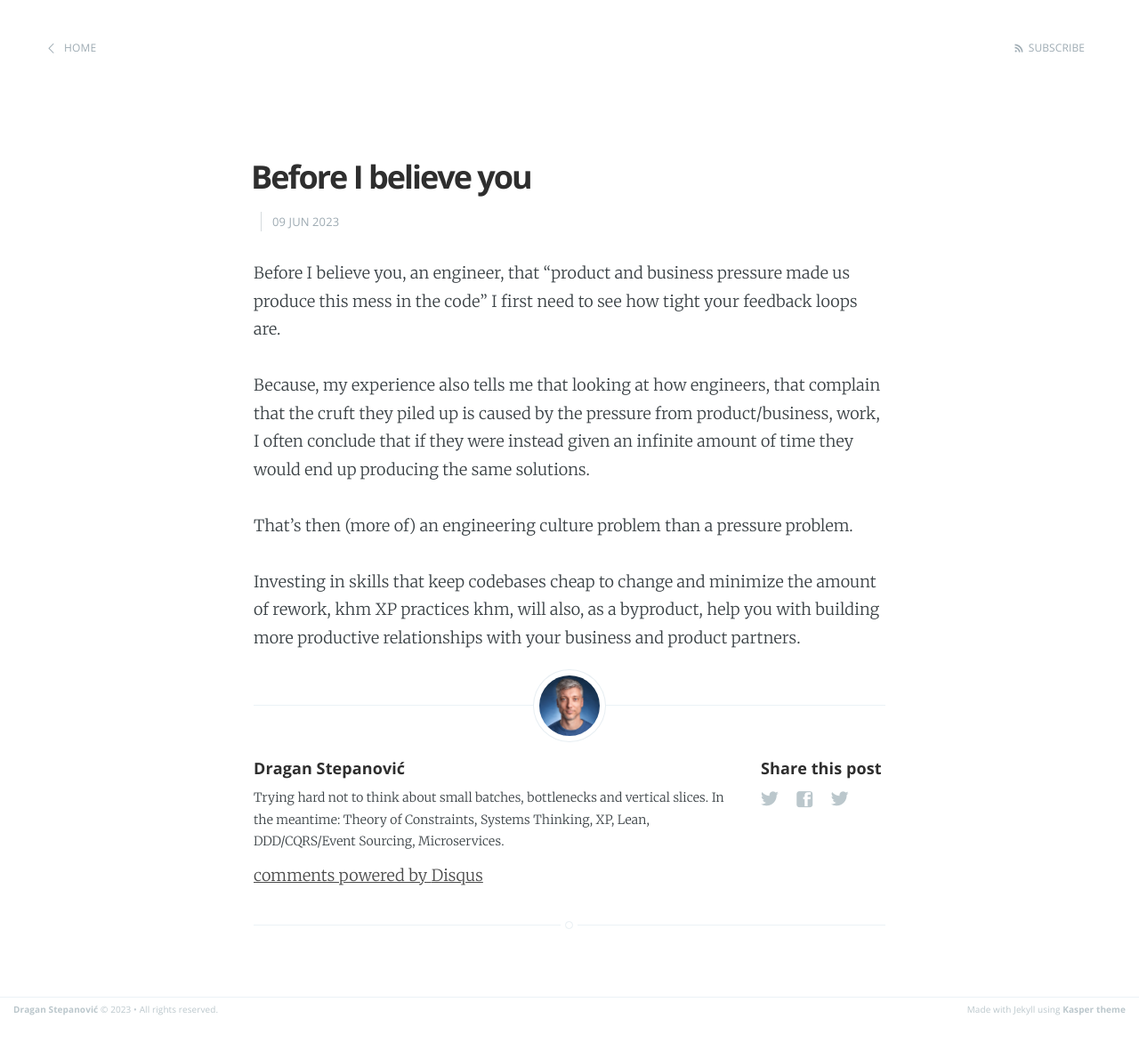
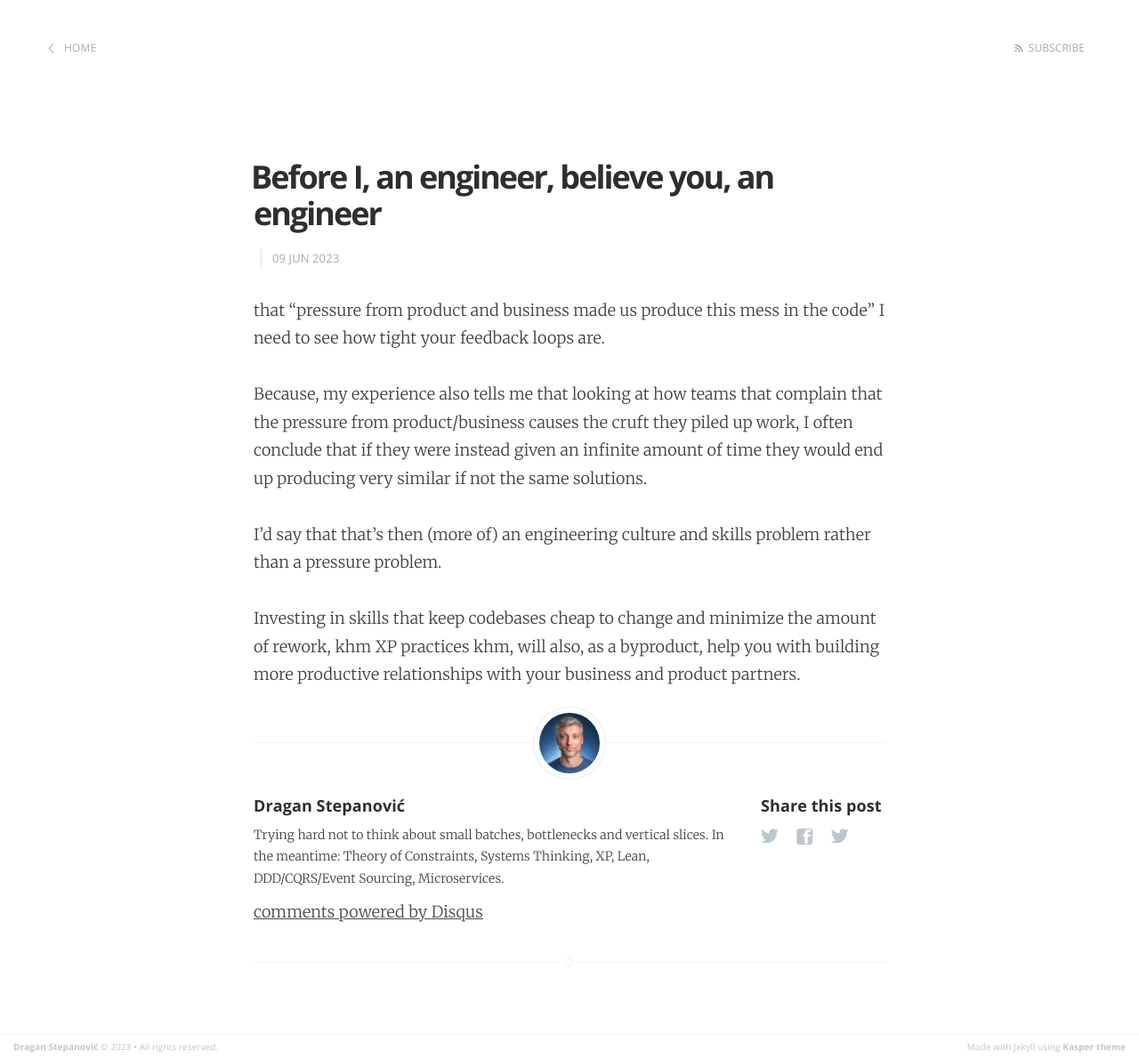
Before and after one commit to dragan-stepanovic/dragan-stepanovic.github.io, a Jekyll site: the page built from _posts/2023-06-09-before-I-believe-you.md, in a window 1280 px wide. Shown: the whole page at 89% size. Built offline with Jekyll 4.4.1, drawn with Linux system fonts in a browser that asks for light colours; our own code applies the rules of GitHub Pages for plain Markdown files; comment, search, counter and statistics services are not loaded; before the commit the page ends 1149 px from its top, so only the background shows below that.

Commit message:
Update 2023-06-09-before-I-believe-you.md

```diff
--- a/_posts/2023-06-09-before-I-believe-you.md
+++ b/_posts/2023-06-09-before-I-believe-you.md
@@ -1,10 +1,10 @@
 ---
-title: Before I believe you
+title: Before I, an engineer, believe you, an engineer
 ---
-Before I believe you, an engineer, that “product and business pressure made us produce this mess in the code” I first need to see how tight your feedback loops are.
+that “pressure from product and business made us produce this mess in the code” I need to see how tight your feedback loops are.
 
-Because, my experience also tells me that looking at how engineers, that complain that the cruft they piled up is caused by the pressure from product/business, work, I often conclude that if they were instead given an infinite amount of time they would end up producing the same solutions.
+Because, my experience also tells me that looking at how teams that complain that the pressure from product/business causes the cruft they piled up work, I often conclude that if they were instead given an infinite amount of time they would end up producing very similar if not the same solutions.
 
-That's then (more of) an engineering culture problem than a pressure problem.
+I'd say that that's then (more of) an engineering culture and skills problem rather than a pressure problem.
 
 Investing in skills that keep codebases cheap to change and minimize the amount of rework, khm XP practices khm, will also, as a byproduct, help you with building more productive relationships with your business and product partners.
```
